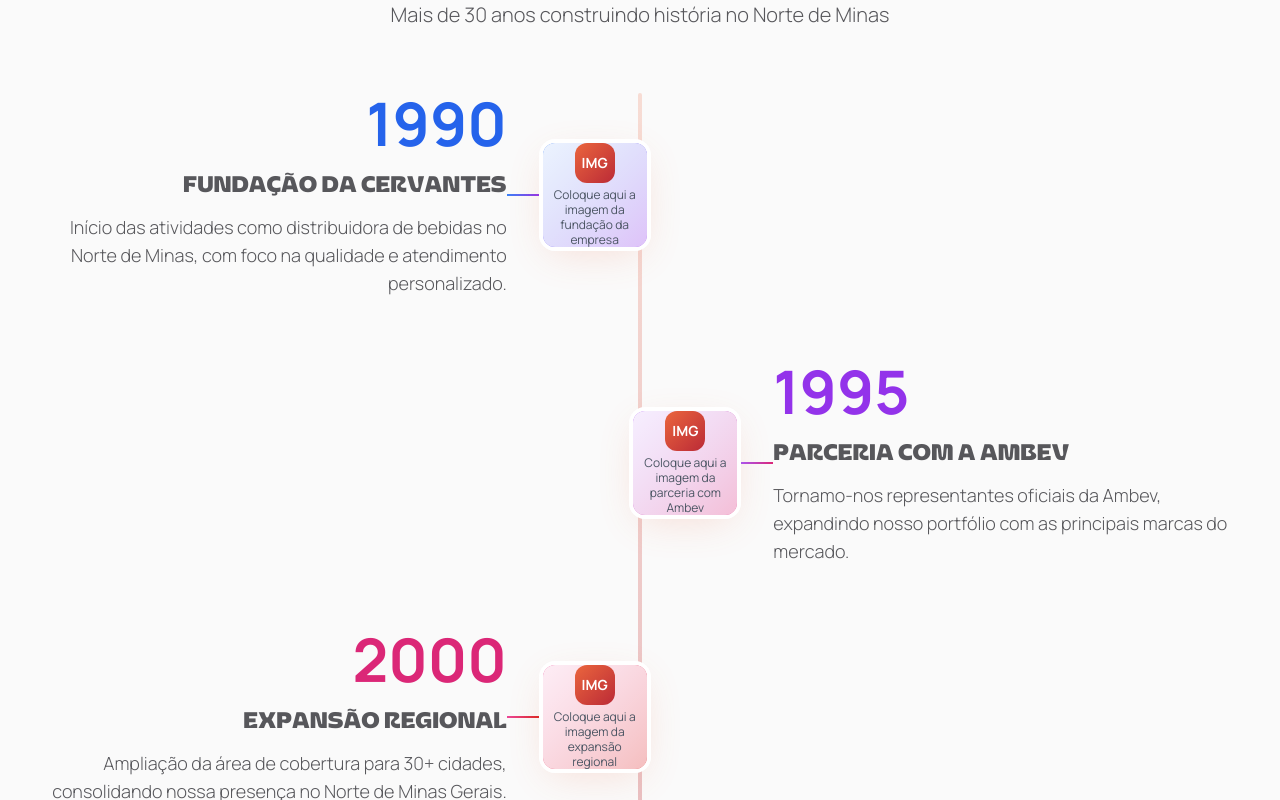
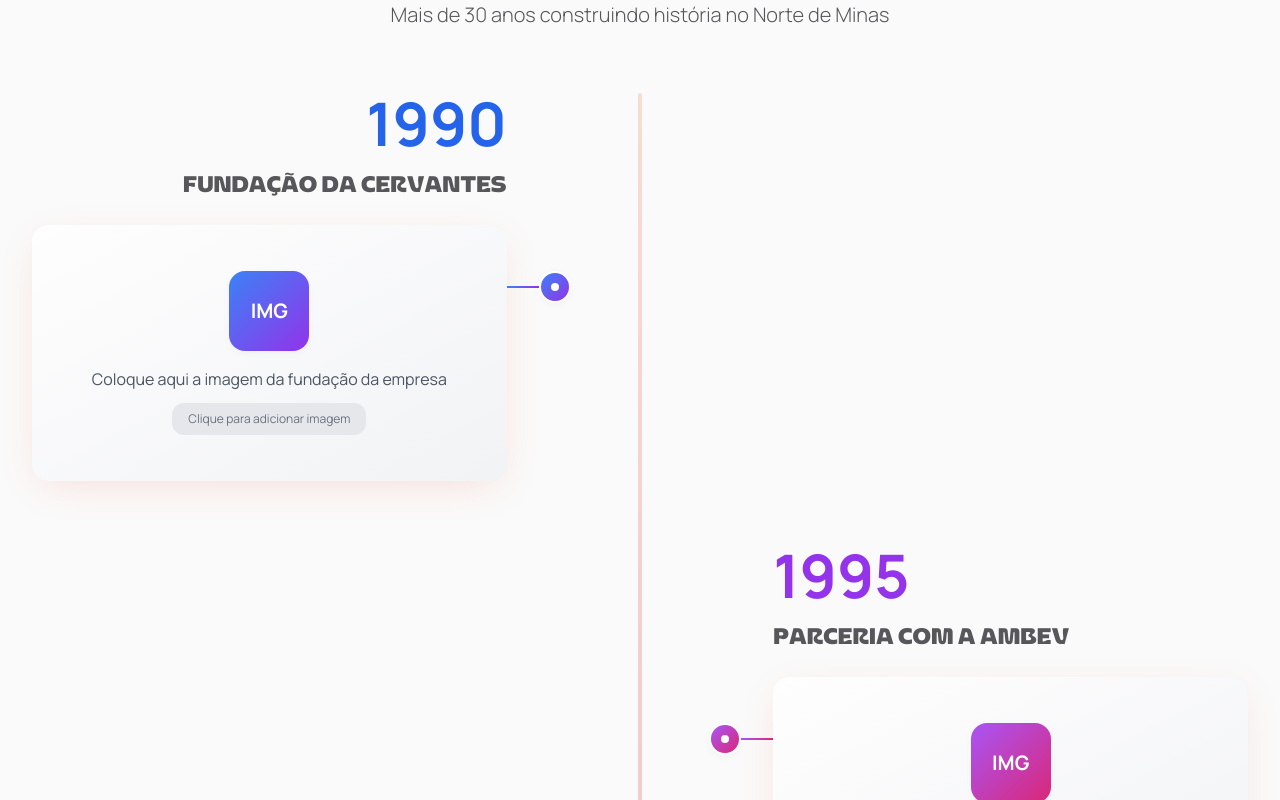
Before and after one commit to NandaLeal/SiteCorportivo, a React (Vite) app: page /quem-somos in a window 1280 px wide. Shown: the part 1320-2120 px from the top of the page. Built offline with nearby package versions, Linux system fonts and the light colour scheme.

Commit message:
Fix timeline image placement

```diff
--- a/src/components/Timeline.tsx
+++ b/src/components/Timeline.tsx
@@ -107,43 +107,45 @@ export default function Timeline() {
                     </div>
 
                     {/* Title */}
-                    <h3 className="text-xl sm:text-2xl font-gotham font-bold mb-3 text-foreground">
+                    <h3 className="text-xl sm:text-2xl font-gotham font-bold mb-6 text-foreground">
                       {event.title}
                     </h3>
 
-                    {/* Description */}
-                    <p className="text-base sm:text-lg font-gotham font-light text-muted-foreground leading-relaxed">
-                      {event.description}
-                    </p>
+                    {/* Large Image Placeholder */}
+                    <div className="relative w-full h-48 sm:h-56 lg:h-64 rounded-2xl overflow-hidden shadow-elegant group-hover:shadow-glow transition-all duration-500 bg-gradient-to-br from-gray-100 to-gray-200">
+                      {/* Image Placeholder Content */}
+                      <div className="w-full h-full flex flex-col items-center justify-center bg-gradient-to-br from-white/90 to-gray-100/90">
+                        <div className={`w-16 h-16 sm:w-20 sm:h-20 rounded-2xl bg-gradient-to-br ${event.gradient} mb-4 flex items-center justify-center shadow-card`}>
+                          <span className="text-white text-lg sm:text-xl font-bold">IMG</span>
+                        </div>
+                        <p className="text-sm sm:text-base text-gray-600 text-center px-4 leading-relaxed font-gotham">
+                          {event.imagePlaceholder}
+                        </p>
+                        <div className="mt-3 px-4 py-2 bg-gray-200 rounded-lg">
+                          <p className="text-xs text-gray-500">Clique para adicionar imagem</p>
+                        </div>
+                      </div>
+
+                      {/* Gradient Overlay on hover */}
+                      <div className={`absolute inset-0 bg-gradient-to-br ${event.gradient} opacity-0 group-hover:opacity-10 transition-opacity duration-500`}></div>
+                    </div>
                   </div>
 
-                  {/* Center Image Placeholder */}
+                  {/* Center Connection Point */}
                   <div className="relative z-10 flex items-center justify-center">
                     {/* Connection Line */}
                     <div className={`absolute w-8 h-0.5 bg-gradient-to-r ${event.gradient} ${
                       isEven ? '-left-8' : '-right-8'
                     }`}></div>
 
-                    {/* Image Container */}
+                    {/* Small Icon/Dot */}
                     <div className={`
-                      relative w-20 h-20 sm:w-24 sm:h-24 lg:w-28 lg:h-28 rounded-2xl
-                      shadow-elegant hover:shadow-glow transition-all duration-500
-                      group-hover:scale-110 group-hover:rotate-3
-                      overflow-hidden bg-gradient-to-br ${event.gradient}
-                      border-4 border-white
+                      relative w-6 h-6 sm:w-8 sm:h-8 rounded-full bg-gradient-to-br ${event.gradient}
+                      shadow-card transition-all duration-500
+                      group-hover:scale-125
+                      flex items-center justify-center border-2 border-white
                     `}>
-                      {/* Image Placeholder */}
-                      <div className="w-full h-full bg-gradient-to-br from-white/90 to-white/70 flex items-center justify-center">
-                        <div className="text-center p-2">
-                          <div className="w-8 h-8 sm:w-10 sm:h-10 bg-gradient-primary rounded-lg mx-auto mb-1 flex items-center justify-center">
-                            <span className="text-white text-xs sm:text-sm font-bold">IMG</span>
-                          </div>
-                          <p className="text-xs text-gray-600 leading-tight">{event.imagePlaceholder}</p>
-                        </div>
-                      </div>
-
-                      {/* Glow Effect */}
-                      <div className={`absolute inset-0 rounded-2xl bg-gradient-to-br ${event.gradient} opacity-0 group-hover:opacity-20 blur-xl transition-opacity duration-500`}></div>
+                      <div className="w-2 h-2 bg-white rounded-full"></div>
                     </div>
                   </div>
 
```
